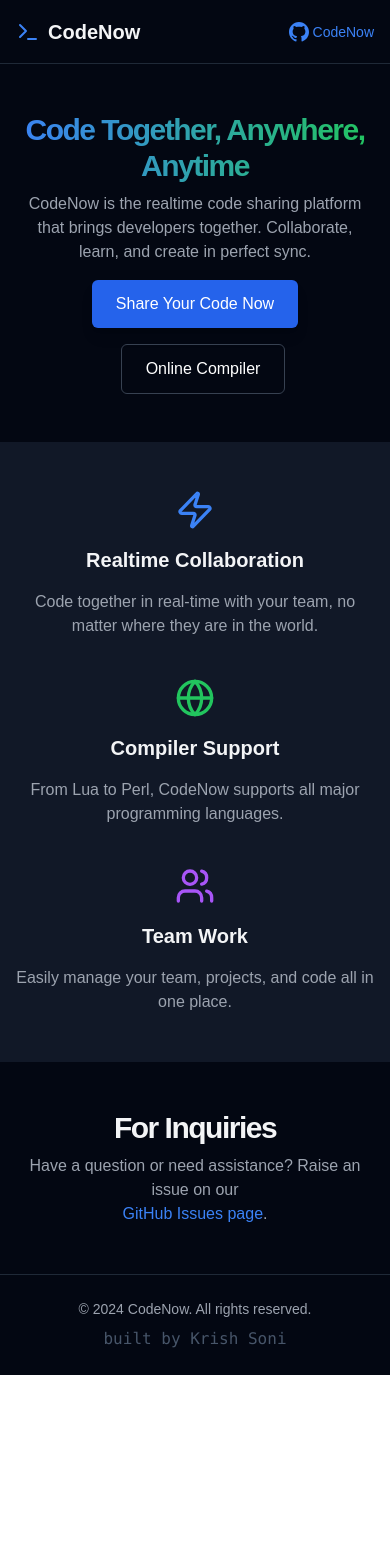
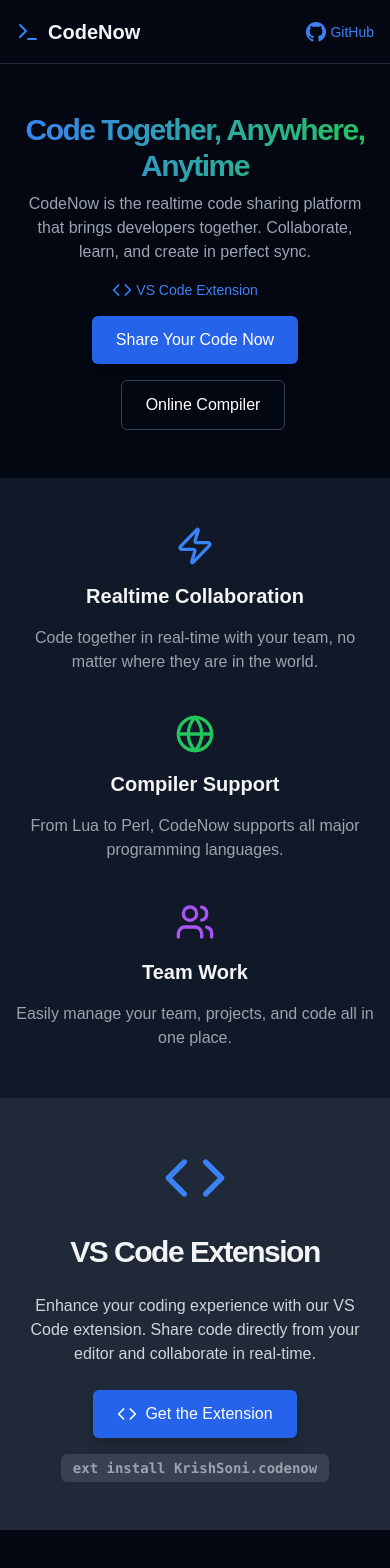
Before and after one commit to krishvsoni/CodeNow, a Next.js app: page / in a window 390 px wide. Shown: the top 1568 px of the page. Before the commit the page ends 1375 px from the top, so only its background shows below. Built offline with nearby package versions, Linux system fonts and the light colour scheme.

Commit message:
refactor: component and migrate CompilerPage to new structure

```diff
--- a/app/page.tsx
+++ b/app/page.tsx
@@ -1,6 +1,6 @@
 'use client';
 import { useState } from "react";
-import {  Users, Zap, Globe, Terminal } from 'lucide-react';
+import { Users, Zap, Globe, Terminal, Code } from 'lucide-react';
 import Link from "next/link";
 import { useRouter } from 'next/navigation';
 import { motion } from 'framer-motion';
@@ -25,12 +25,14 @@
   };
 
   return (
-    <div className="flex flex-col min-h-screen  bg-gray-950 text-gray-100">
+    <div className="flex flex-col min-h-screen bg-gray-950 text-gray-100">
       <header className="px-4 lg:px-6 h-16 flex items-center justify-between border-b border-gray-800">
         <Link className="flex items-center justify-center" href="/">
           <Terminal className="h-6 w-6 mr-2 text-blue-500" />
           <span className="font-bold text-xl">CodeNow</span>
         </Link>
+        <div className="flex items-center space-x-4">
+
           <a
             href="https://github.com/krishvsoni/CodeNow"
             target="_blank"
@@ -49,12 +51,15 @@
                 clipRule="evenodd"
               />
             </svg>
-          CodeNow
+            GitHub
           </a>
+        </div>
       </header>
 
       <main className="flex-1 flex flex-col justify-center items-center">
+
         <motion.section
+
           className="w-full py-12 md:py-24 lg:py-32 xl:py-48 flex justify-center items-center"
           initial={{ opacity: 0, y: -50 }}
           animate={{ opacity: 1, y: 0 }}
@@ -63,6 +68,7 @@
           <div className="container px-4 md:px-6">
             <div className="flex flex-col items-center space-y-4 text-center">
               <div className="space-y-2">
+
                 <h1 className="text-3xl font-bold tracking-tighter sm:text-4xl md:text-5xl lg:text-6xl bg-clip-text text-transparent bg-gradient-to-r from-blue-500 to-green-500">
                   Code Together, Anywhere, Anytime
                 </h1>
@@ -70,7 +76,19 @@
                   CodeNow is the realtime code sharing platform that brings developers together. Collaborate, learn, and create in perfect sync.
                 </p>
               </div>
+              <div className="text-gray-400 md:text-xl  mr-5 text-center font-light">
+                <a
+            href="https://marketplace.visualstudio.com/items?itemName=KrishSoni.codenow"
+            target="_blank"
+            rel="noopener noreferrer"
+            className="flex items-center text-sm text-blue-500 hover:text-blue-400 transition-colors"
+          >
+            <Code className="h-5 w-5 mr-1" />
+            VS Code Extension
+          </a>
+                </div>
               <div className="space-x-4">
+
                 <button
                   className="px-6 py-3 bg-blue-600 text-white font-medium rounded-md hover:bg-blue-700 transition-colors duration-300 shadow-lg hover:shadow-blue-500/50"
                   onClick={handleShareCodeClick}
@@ -79,11 +97,12 @@
                 </button>
                 <button
                   className="px-6 mt-4 py-3 border border-gray-700 text-white font-medium rounded-md hover:bg-gray-800 transition-colors duration-300"
-                  onClick={() => router.push('/compiler')}
+                  onClick={() => router.push('/v1/compiler')}
                 >
                   Online Compiler
                 </button>
               </div>
+
             </div>
           </div>
         </motion.section>
@@ -174,6 +193,37 @@
         </motion.section>
 
         <motion.section
+          className="w-full py-12 md:py-24 lg:py-32 bg-gray-800 flex justify-center items-center"
+          initial={{ opacity: 0, y: -50 }}
+          animate={{ opacity: 1, y: 0 }}
+          transition={{ duration: 0.5 }}
+        >
+          <div className="container px-4  md:px-6">
+            <div className="flex flex-col items-center space-y-6 text-center">
+              <Code className="h-16 w-16 text-blue-500" />
+              <h2 className="text-3xl font-bold tracking-tighter md:text-4xl">VS Code Extension</h2>
+              <p className="mx-auto max-w-[700px] text-gray-300 md:text-xl">
+                Enhance your coding experience with our VS Code extension. Share code directly from your editor and collaborate in real-time.
+              </p>
+              <div className="flex flex-col sm:flex-row gap-4 items-center">
+                <a
+                  href="https://marketplace.visualstudio.com/items?itemName=KrishSoni.codenow"
+                  target="_blank"
+                  rel="noopener noreferrer"
+                  className="px-6 py-3 bg-blue-600 text-white font-medium rounded-md hover:bg-purple-700 transition-colors duration-300 shadow-lg hover:shadow-purple-500/50 flex items-center"
+                >
+                  <Code className="h-5 w-5 mr-2" />
+                  Get the Extension
+                </a>
+                <div className="text-sm text-gray-400 flex items-center">
+                  <span className="px-3 py-1 bg-gray-700 font-bold rounded-md font-mono">ext install KrishSoni.codenow</span>
+                </div>
+              </div>
+            </div>
+          </div>
+        </motion.section>
+
+        <motion.section
           className="w-full py-12 md:py-24 lg:py-32 flex justify-center items-center"
           initial={{ opacity: 0, y: -50 }}
           animate={{ opacity: 1, y: 0 }}
--- a/app/compiler/page.tsx
+++ b/app/v1/compiler/page.tsx
@@ -8,7 +8,7 @@
   const [loading, setLoading] = useState(true);
 
   const handleIframeLoad = () => {
-    setLoading(false); // Set loading to false when iframe is fully loaded
+    setLoading(false);
   };
 
   return (
@@ -46,9 +46,7 @@
           <h1 className="text-2xl font-bold">Compiler</h1>
           <p className="text-gray-400">Use the compiler below to test and run your code directly in the browser.</p>
 
-          {/* IFrame for OneCompiler */}
           <div className="relative border border-gray-800 rounded-lg overflow-hidden">
-            {/* Loader Spinner */}
             {loading && (
               <div className="absolute inset-0 flex items-center justify-center bg-gray-950 opacity-75">
                 <div className="w-12 h-12 border-4 border-t-4 border-blue-500 rounded-full animate-spin"></div>
@@ -60,7 +58,7 @@
               src="https://onecompiler.com/embed/"
               width="100%"
               title="Online Compiler"
-              onLoad={handleIframeLoad} // Trigger when iframe is loaded
+              onLoad={handleIframeLoad}
             ></iframe>
           </div>
         </div>
--- a/components/VideoChat.tsx
+++ /dev/null
@@ -1,81 +0,0 @@
-'use client';
-import React, { useEffect, useRef } from 'react';
-import { io } from 'socket.io-client';
-
-const socket = io('http://localhost:3001');
-
-const VideoChat: React.FC = () => {
-    const localVideoRef = useRef<HTMLVideoElement | null>(null);
-    const remoteVideoRef = useRef<HTMLVideoElement | null>(null);
-    const peerConnectionRef = useRef<RTCPeerConnection | null>(null);
-    const localStreamRef = useRef<MediaStream | null>(null);
-
-    useEffect(() => {
-        const getUserMedia = async () => {
-            try {
-                const stream = await navigator.mediaDevices.getUserMedia({ video: true, audio: true });
-                localStreamRef.current = stream;
-                if (localVideoRef.current) {
-                    localVideoRef.current.srcObject = stream;
-                }
-
-                peerConnectionRef.current = new RTCPeerConnection();
-
-                stream.getTracks().forEach(track => {
-                    peerConnectionRef.current?.addTrack(track, stream);
-                });
-
-                peerConnectionRef.current.ontrack = (event) => {
-                    if (remoteVideoRef.current) {
-                        remoteVideoRef.current.srcObject = event.streams[0];
-                    }
-                };
-
-                peerConnectionRef.current.onicecandidate = (event) => {
-                    if (event.candidate) {
-                        socket.emit('ice-candidate', event.candidate);
-                    }
-                };
-
-                socket.on('ice-candidate', (candidate) => {
-                    peerConnectionRef.current?.addIceCandidate(new RTCIceCandidate(candidate));
-                });
-
-                const offer = await peerConnectionRef.current.createOffer();
-                await peerConnectionRef.current.setLocalDescription(offer);
-                socket.emit('offer', offer);
-            } catch (error) {
-                console.error('Error accessing media devices.', error);
-            }
-        };
-
-        getUserMedia();
-
-        return () => {
-            localStreamRef.current?.getTracks().forEach(track => track.stop());
-            peerConnectionRef.current?.close();
-            socket.off('ice-candidate');
-            socket.off('offer');
-        };
-    }, []);
-
-    return (
-        <div className="flex flex-col items-center">
-            <video
-                ref={localVideoRef}
-                autoPlay
-                playsInline
-                muted
-                className="border border-gray-600 rounded-lg mb-4"
-            />
-            <video
-                ref={remoteVideoRef}
-                autoPlay
-                playsInline
-                className="border border-gray-600 rounded-lg"
-            />
-        </div>
-    );
-};
-
-export default VideoChat;
```
Lines whose indentation alone changed are shown as unchanged.
